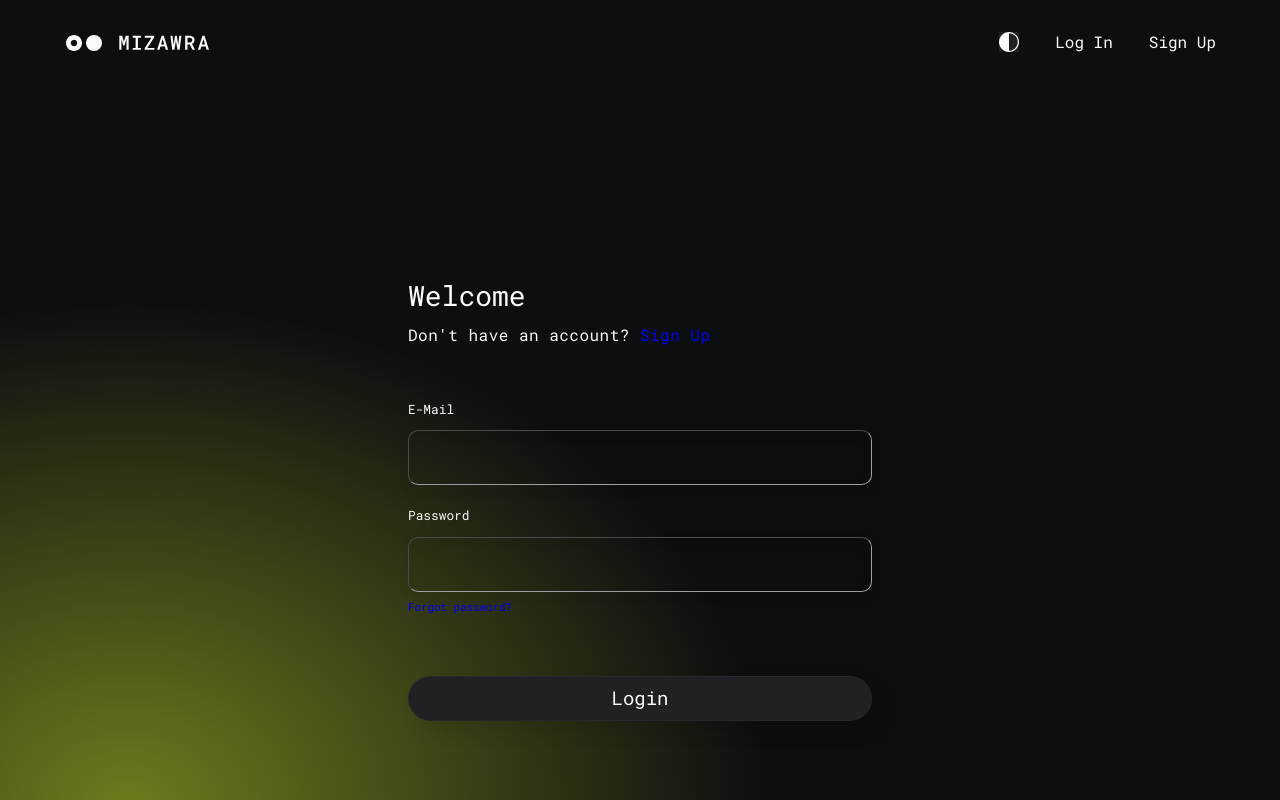
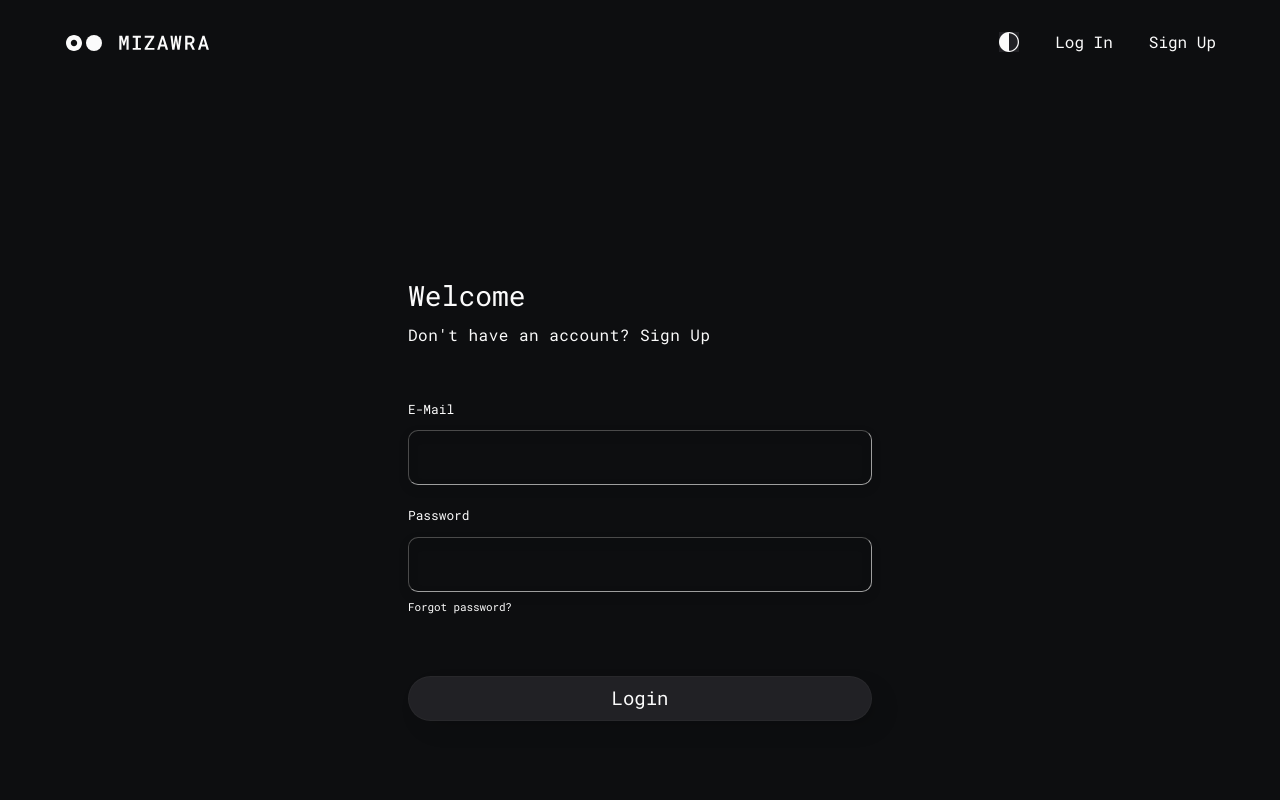
Before and after one commit to Himynameismarco/vue-MiZaWra-test, a Vue app: page /login in a window 1280 px wide. Shown: the top 800 px of the page. Built offline with nearby package versions, Linux system fonts and the light colour scheme.

Commit message:
remove gradient background on login and register pages

```diff
--- a/src/assets/main.css
+++ b/src/assets/main.css
@@ -52,6 +52,7 @@ p {
 
 a {
   text-decoration: none;
+  color: unset;
 }
 
 label {
@@ -162,11 +163,6 @@ button {
   grid-template-rows: 229px auto; /* 6 */
 }
 
-.logged-out-background {
-  background: radial-gradient(50% 50% at 10% 80%, rgba(205, 232, 43, 0.5) 0%, rgba(205, 232, 43, 0) 100%);
-}
-
-
 .wrapper-logged-out .content {
   position: relative;
   grid-area: 2 / 2 / 3 / 3;
--- a/src/views/LoginView.vue
+++ b/src/views/LoginView.vue
@@ -26,7 +26,7 @@ async function login() {
 
 </script>
 <template>
-  <div class="logged-out-background">
+  <div>
   <NavBarLoggedOut />
   <div class="wrapper-logged-out">
     <div class="content">
--- a/src/views/register/RegisterView.vue
+++ b/src/views/register/RegisterView.vue
@@ -30,7 +30,7 @@ function register() {
 </script>
 
 <template>
-  <div class="logged-out-background">
+  <div>
   </div>
   <NavBarLoggedOut />
     <div class="wrapper-logged-out">
```
